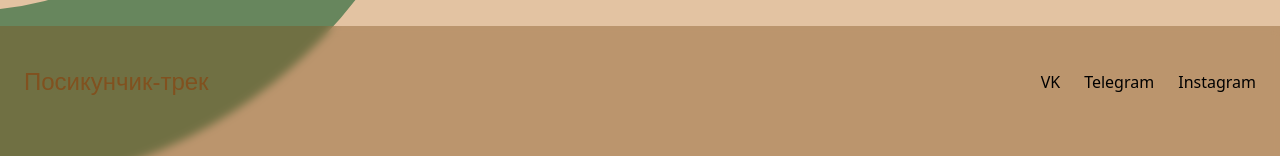
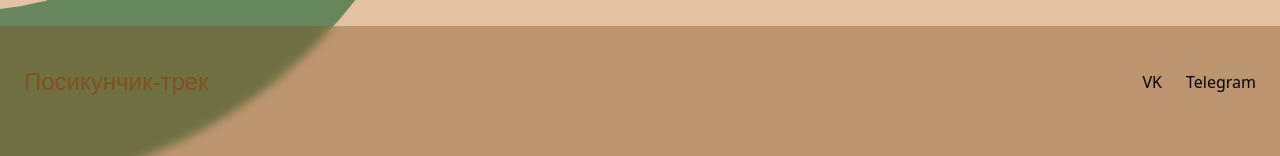
Before and after one commit to CVH4OYC/posi_kun4ik, a React (Create React App) app in the folder app/: page / in a window 1280 px wide. Shown: the part 2846-3002 px from the top of the page. Built offline with nearby package versions, Linux system fonts and the light colour scheme; a web font is replaced by a local one.

Commit message:
Вынесены товары в константы

```diff
--- a/app/src/App.tsx
+++ b/app/src/App.tsx
@@ -5,49 +5,8 @@ import Concept from "./components/Concept/Concept";
 import Catalog from "./components/Catalog/Catalog";
 import Footer from "./components/Footer";
 import ThankYou from "./pages/ThankYou";
-import { Product } from "./types/product";
 import { useScrollToHash } from "./hooks/useScrollToHash";
-
-import bagImg from "./assets/products/bag.png";
-
-const products: Product[] = [
-  {
-    id: "1",
-    title: "Мембранная куртка",
-    description: "Тёплая и лёгкая куртка для активного отдыха.",
-    image: bagImg,
-  },
-  {
-    id: "2",
-    title: "Сумка-посикунчик",
-    description: "Функциональная поясная сумка в стиле посикунчика.",
-    image: bagImg,
-  },
-  {
-    id: "3",
-    title: "Термокружка",
-    description: "Сохраняет напитки горячими до 6 часов.",
-    image: bagImg,
-  },
-  {
-    id: "4",
-    title: "Мембранная куртка",
-    description: "Тёплая и лёгкая куртка для активного отдыха.",
-    image: bagImg,
-  },
-  {
-    id: "5",
-    title: "Сумка-посикунчик",
-    description: "Функциональная поясная сумка в стиле посикунчика.",
-    image: bagImg,
-  },
-  {
-    id: "6",
-    title: "Термокружка",
-    description: "Сохраняет напитки горячими до 6 часов.",
-    image: bagImg,
-  },
-];
+import { products } from "./data/products"; // Импорт из отдельного файла
 
 function App() {
   return (
--- a/app/src/components/Footer.tsx
+++ b/app/src/components/Footer.tsx
@@ -28,14 +28,6 @@ const Footer: React.FC = () => {
           >
             Telegram
           </a>
-          <a
-            href={memeMax}
-            target="_blank"
-            rel="noopener noreferrer"
-            className="text-black hover:text-myaso transition"
-          >
-            Instagram
-          </a>
         </div>
       </div>
 
--- /dev/null
+++ b/app/src/data/products.ts
@@ -0,0 +1,42 @@
+// src/data/products.ts
+import { Product } from "../types/product";
+import bagImg from "../assets/products/bag.png";
+
+export const products: Product[] = [
+  {
+    id: "1",
+    title: "Мембранная куртка",
+    description: "Тёплая и лёгкая куртка для активного отдыха.",
+    image: bagImg,
+  },
+  {
+    id: "2",
+    title: "Сумка-посикунчик",
+    description: "Функциональная поясная сумка в стиле посикунчика.",
+    image: bagImg,
+  },
+  {
+    id: "3",
+    title: "Термокружка",
+    description: "Сохраняет напитки горячими до 6 часов.",
+    image: bagImg,
+  },
+  {
+    id: "4",
+    title: "Мембранная куртка",
+    description: "Тёплая и лёгкая куртка для активного отдыха.",
+    image: bagImg,
+  },
+  {
+    id: "5",
+    title: "Сумка-посикунчик",
+    description: "Функциональная поясная сумка в стиле посикунчика.",
+    image: bagImg,
+  },
+  {
+    id: "6",
+    title: "Термокружка",
+    description: "Сохраняет напитки горячими до 6 часов.",
+    image: bagImg,
+  },
+];
```
